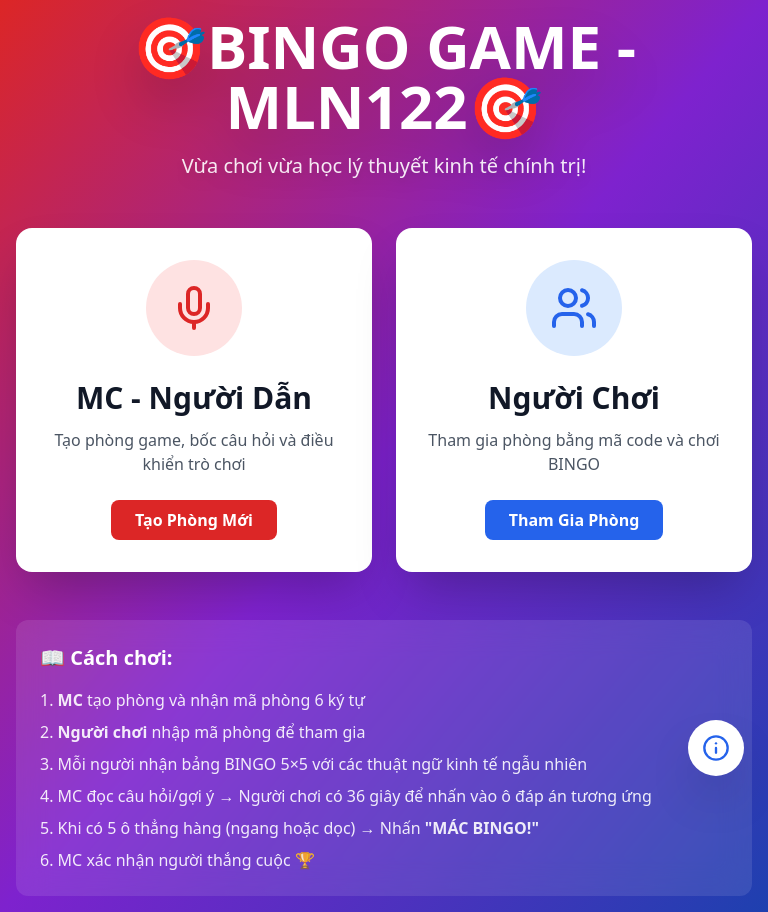
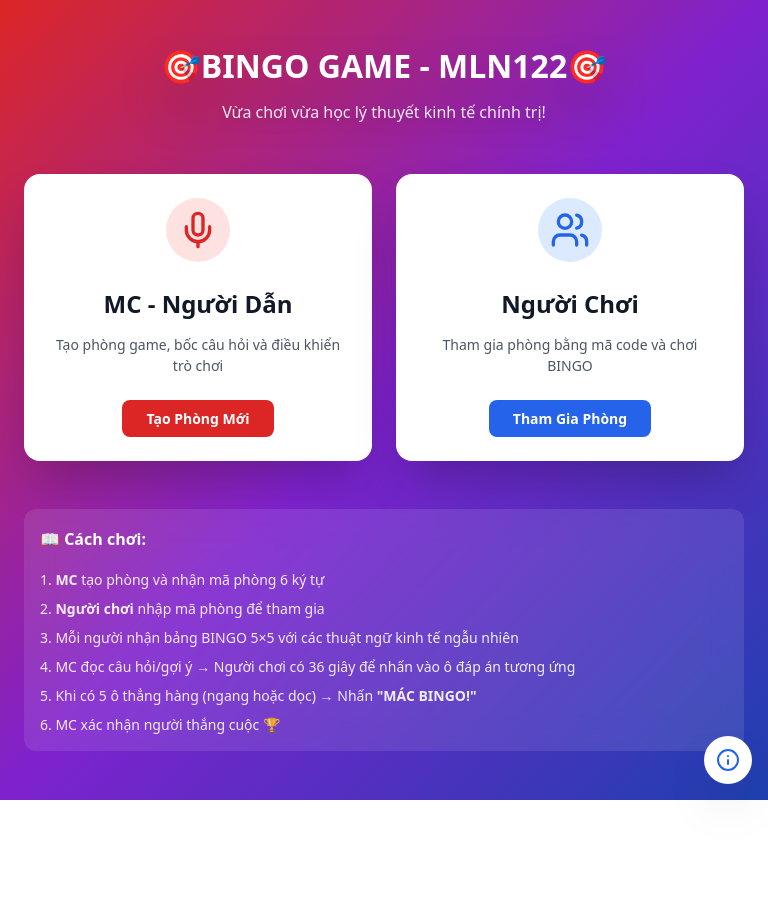
Before and after one commit to khuowngduy0511/MLN122, a React (Vite) app: page / in a window 768 px wide. After the commit the page ends 800 px from the top, so only its background shows below. Built offline with nearby package versions, Linux system fonts and the light colour scheme.

Commit message:
Add mobile responsive design for all pages

```diff
--- a/src/main.tsx
+++ b/src/main.tsx
@@ -2,6 +2,7 @@ import { StrictMode } from 'react';
 import { createRoot } from 'react-dom/client';
 import App from './App.tsx';
 import './index.css';
+import './mobile-responsive.css';
 
 createRoot(document.getElementById('root')!).render(
   <StrictMode>
--- /dev/null
+++ b/src/mobile-responsive.css
@@ -0,0 +1,284 @@
+/* =====================================================
+   MOBILE RESPONSIVE STYLES FOR BINGO GAME
+   ===================================================== */
+
+/* Mobile First: Base styles for mobile */
+@media (max-width: 768px) {
+
+  /* ============= GLOBAL ============= */
+  body {
+    font-size: 14px;
+  }
+
+  /* Giảm padding cho mobile */
+  .min-h-screen {
+    padding: 0.5rem !important;
+  }
+
+  /* ============= HOME PAGE (App.tsx) ============= */
+
+  /* Title nhỏ hơn trên mobile */
+  .text-5xl, .text-6xl {
+    font-size: 2rem !important; /* 32px */
+  }
+
+  .text-4xl {
+    font-size: 1.75rem !important; /* 28px */
+  }
+
+  .text-3xl {
+    font-size: 1.5rem !important; /* 24px */
+  }
+
+  .text-2xl {
+    font-size: 1.25rem !important; /* 20px */
+  }
+
+  .text-xl {
+    font-size: 1rem !important; /* 16px */
+  }
+
+  /* Cards MC/Player trên mobile */
+  .grid.md\\:grid-cols-2 {
+    grid-template-columns: 1fr !important;
+    gap: 1rem !important;
+  }
+
+  /* Giảm padding cho cards */
+  .rounded-2xl.p-8 {
+    padding: 1.5rem !important;
+  }
+
+  /* Icon nhỏ hơn */
+  .w-24.h-24 {
+    width: 4rem !important; /* 64px */
+    height: 4rem !important;
+  }
+
+  .w-12.h-12 {
+    width: 2.5rem !important; /* 40px */
+    height: 2.5rem !important;
+  }
+
+  /* Modal info responsive */
+  .max-w-2xl {
+    max-width: 100% !important;
+  }
+
+  .p-6 {
+    padding: 1rem !important;
+  }
+
+  /* ============= PLAYER INTERFACE ============= */
+
+  /* Header join form */
+  .text-4xl.font-black {
+    font-size: 1.5rem !important;
+  }
+
+  /* Room code input */
+  input.text-3xl {
+    font-size: 1.25rem !important;
+    padding: 0.75rem !important;
+  }
+
+  /* Player name heading */
+  h2.text-3xl {
+    font-size: 1.5rem !important;
+  }
+
+  /* BINGO BOARD - Quan trọng nhất! */
+  .grid.grid-cols-5 {
+    gap: 0.25rem !important; /* Giảm gap từ 12px xuống 4px */
+  }
+
+  /* Mỗi ô trong bảng 5x5 */
+  .grid.grid-cols-5 > button {
+    min-height: 3.5rem !important; /* 56px thay vì 80px */
+    padding: 0.25rem !important;
+    font-size: 0.65rem !important; /* Chữ nhỏ hơn */
+    line-height: 1.1 !important;
+  }
+
+  /* Stats bar */
+  .flex.items-center.gap-3 {
+    gap: 0.5rem !important;
+    padding: 0.5rem 0.75rem !important;
+    font-size: 1rem !important;
+  }
+
+  /* Timer countdown */
+  .text-5xl.font-black {
+    font-size: 2.5rem !important;
+  }
+
+  /* Question text */
+  .text-2xl.font-black {
+    font-size: 1.125rem !important;
+  }
+
+  /* BINGO button */
+  button.py-7.text-3xl {
+    padding-top: 1.25rem !important;
+    padding-bottom: 1.25rem !important;
+    font-size: 1.5rem !important;
+  }
+
+  /* ============= MC INTERFACE ============= */
+
+  /* MC header */
+  .text-6xl {
+    font-size: 2rem !important;
+  }
+
+  /* Room code display */
+  .text-8xl {
+    font-size: 3rem !important;
+  }
+
+  /* Player list */
+  .grid.md\\:grid-cols-2.lg\\:grid-cols-3 {
+    grid-template-columns: 1fr !important;
+  }
+
+  /* Question display */
+  .text-3xl.font-black {
+    font-size: 1.25rem !important;
+  }
+
+  /* Buttons spacing */
+  .gap-4 {
+    gap: 0.5rem !important;
+  }
+
+  /* AI Report Modal */
+  .max-w-6xl {
+    max-width: 100% !important;
+    margin: 0.5rem !important;
+  }
+
+  [class*="max-h-"] {
+    max-height: 90vh !important;
+  }
+
+  /* Charts trong AI report */
+  .recharts-wrapper {
+    width: 100% !important;
+    height: 250px !important;
+  }
+
+  /* ============= UTILITY CLASSES ============= */
+
+  /* Hide elements on mobile if needed */
+  .hidden-mobile {
+    display: none !important;
+  }
+
+  /* Stack vertically on mobile */
+  .flex.gap-6 {
+    flex-direction: column !important;
+    gap: 1rem !important;
+  }
+
+  /* Full width buttons on mobile */
+  button {
+    width: 100% !important;
+  }
+
+  /* Scroll container for wide content */
+  .overflow-x-auto {
+    -webkit-overflow-scrolling: touch;
+  }
+}
+
+/* ============= TABLET (768px - 1024px) ============= */
+@media (min-width: 768px) and (max-width: 1024px) {
+
+  /* BINGO board size for tablet */
+  .grid.grid-cols-5 > button {
+    min-height: 4.5rem !important; /* 72px */
+    font-size: 0.8rem !important;
+  }
+
+  .text-3xl {
+    font-size: 1.75rem !important;
+  }
+
+  .text-2xl {
+    font-size: 1.5rem !important;
+  }
+}
+
+/* ============= SMALL MOBILE (< 375px) ============= */
+@media (max-width: 374px) {
+
+  /* Extra small phones */
+  .grid.grid-cols-5 > button {
+    min-height: 3rem !important; /* 48px */
+    font-size: 0.55rem !important;
+  }
+
+  .text-5xl, .text-6xl {
+    font-size: 1.5rem !important;
+  }
+
+  .text-3xl {
+    font-size: 1.25rem !important;
+  }
+}
+
+/* ============= LANDSCAPE MODE ============= */
+@media (max-height: 500px) and (orientation: landscape) {
+
+  /* Reduce vertical spacing in landscape */
+  .mb-6, .mb-8, .mb-12 {
+    margin-bottom: 0.5rem !important;
+  }
+
+  .py-6, .py-8 {
+    padding-top: 1rem !important;
+    padding-bottom: 1rem !important;
+  }
+
+  /* Make board fit in landscape */
+  .grid.grid-cols-5 > button {
+    min-height: 2.5rem !important;
+    font-size: 0.6rem !important;
+  }
+}
+
+/* ============= FIX SPECIFIC ISSUES ============= */
+
+/* Prevent text overflow */
+@media (max-width: 768px) {
+  * {
+    word-wrap: break-word;
+    overflow-wrap: break-word;
+  }
+
+  /* Prevent horizontal scroll */
+  body, html {
+    overflow-x: hidden;
+    max-width: 100vw;
+  }
+
+  /* Make sure containers don't overflow */
+  .container, .max-w-4xl, .max-w-6xl {
+    max-width: 100% !important;
+    padding-left: 1rem !important;
+    padding-right: 1rem !important;
+  }
+
+  /* Fix info button position on mobile */
+  .fixed.bottom-6.right-6 {
+    bottom: 1rem !important;
+    right: 1rem !important;
+    width: 3rem !important;
+    height: 3rem !important;
+  }
+
+  .fixed.bottom-6.right-6 svg {
+    width: 1.5rem !important;
+    height: 1.5rem !important;
+  }
+}
```
Also changed, not shown: 4 other files (tests, documents, lock files or other folders).
